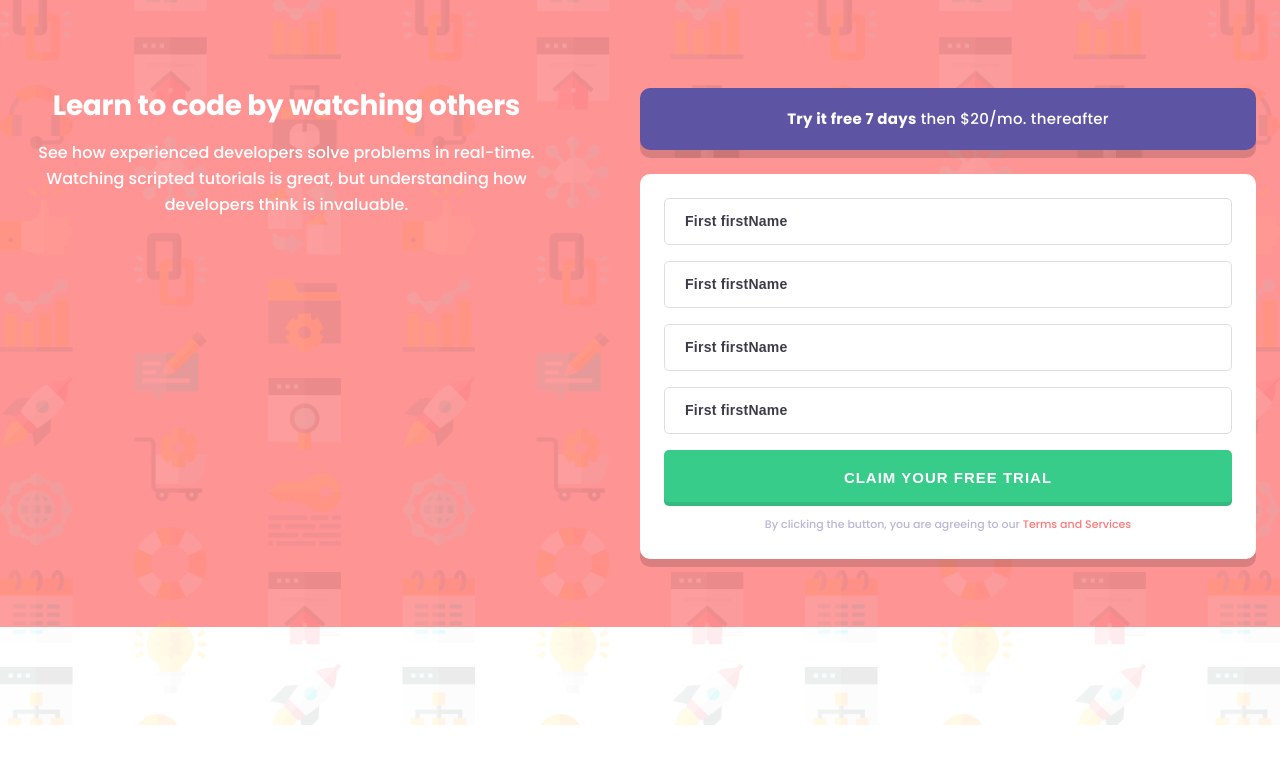
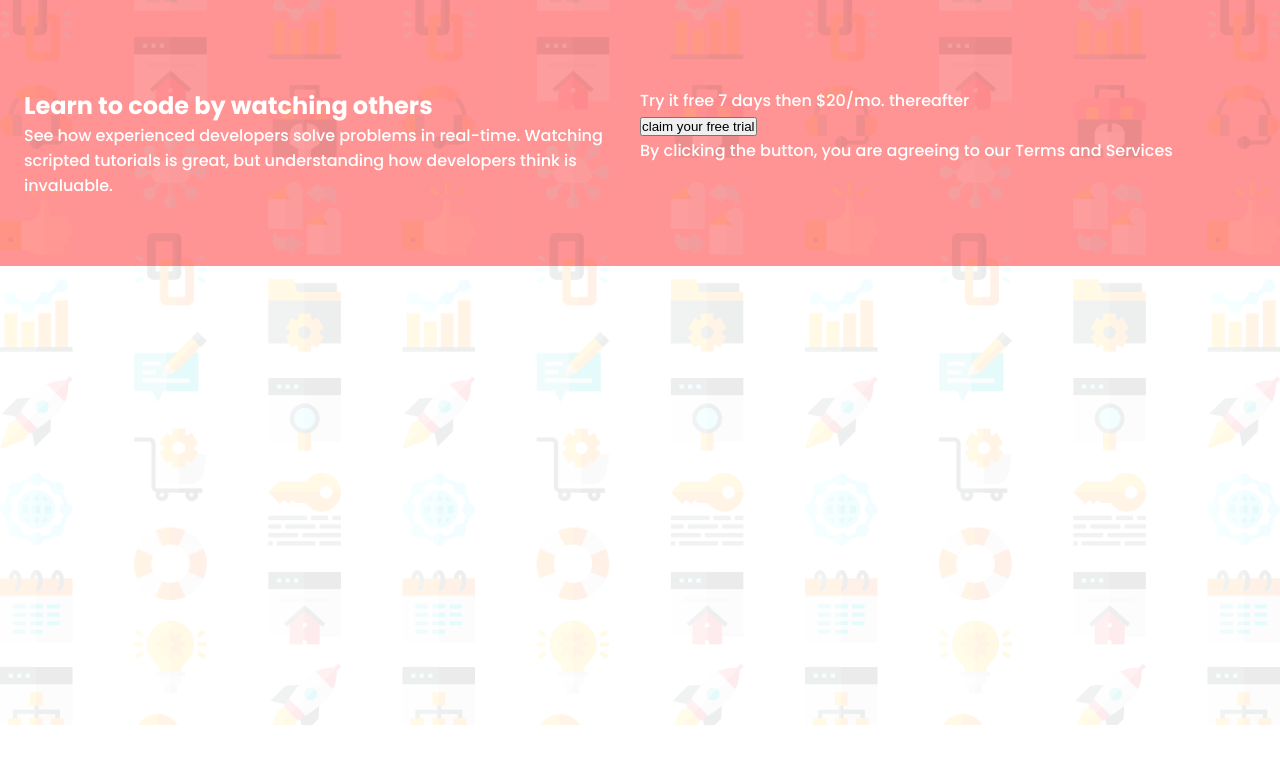
Before and after one commit to esyef/component-with-sign-up-form, a React (Vite) app: page / in a window 1280 px wide. Shown: the top 764 px of the page. Built offline with nearby package versions, Linux system fonts and the light colour scheme.

Commit message:
nueva historia

```diff
--- a/src/components/DescriptionService/DescriptionService.jsx
+++ b/src/components/DescriptionService/DescriptionService.jsx
@@ -1,13 +1,10 @@
-import styles from './DescriptionService.module.css'
-import base from '../../utils.module.css'
-
 const DescriptionService = () => {
 	return (
-		<article className={`${styles.service} ${base.my_large}`}>
-			<div className={base.my_small}>
-				<h1 className={styles.title}> Learn to code by watching others </h1>
+		<article>
+			<div>
+				<h1> Learn to code by watching others </h1>
 			</div>
-			<div className={styles.text}>
+			<div>
 				See how experienced developers solve problems in real-time. Watching
 				scripted tutorials is great, but understanding how developers think is
 				invaluable.
--- a/src/components/DescriptionService/DescriptionService.module.css
+++ /dev/null
@@ -1,18 +0,0 @@
-.service {
-	max-width: 32.8125rem;
-}
-
-.title {
-	text-align: center;
-	font-weight: 700;
-	font-size: 1.75rem;
-	line-height: 2.25rem;
-	letter-spacing: -0.29px;
-}
-
-.text {
-	font-weight: 500;
-	font-size: 1rem;
-	line-height: 1.625rem;
-	text-align: center;
-}
--- a/src/components/Form/Form.jsx
+++ b/src/components/Form/Form.jsx
@@ -1,47 +1,17 @@
-import Input from '../Input/Input'
 import ServicePrice from '../ServicePrice/ServicePrice'
-import styles from './Form.module.css'
-
 
 const Form = () => {
-	const firstName = ''
+
 	return (
 		<section>
 			<ServicePrice />
-			<form className={styles.form}>
-				<Input
-					type='text'
-					value={firstName}
-					name={firstName}
-					placeholder='First firstName'
-				/>
-				<Input
-					type='text'
-					value={firstName}
-					name={firstName}
-					placeholder='First firstName'
-				/>
-				<Input
-					type='text'
-					value={firstName}
-					name={firstName}
-					placeholder='First firstName'
-				/>
-				<Input
-					type='text'
-					value={firstName}
-					name={firstName}
-					placeholder='First firstName'
-				/>
+			<form>
+				<button type='submit'>claim your free trial</button>
 
-				<button type='submit' className={styles.button}>
-					claim your free trial
-				</button>
-
-				<div className={styles.terms}>
-					<p className={styles.text}>
+				<div>
+					<p>
 						By clicking the button, you are agreeing to our{' '}
-						<span className={styles.text_span}> Terms and Services </span>
+						<span> Terms and Services </span>
 					</p>
 				</div>
 			</form>
--- a/src/components/Form/Form.module.css
+++ /dev/null
@@ -1,39 +0,0 @@
-.form {
-	background-color: var(--color-white);
-	border-radius: 0.625rem;
-	padding: 24px;
-	box-shadow: 0px 8px 0px rgba(0, 0, 0, 0.14688);
-}
-
-.button {
-	padding-block: 15px;
-	width: 100%;
-	border: none;
-	background-color: var(--color-green);
-	color: var(--color-white);
-	text-transform: uppercase;
-	border-radius: 5px;
-	box-shadow: inset 0px -4px 0px rgba(0, 0, 0, 0.0908818);
-	font-weight: 600;
-	font-size: 15px;
-	line-height: 26px;
-	letter-spacing: 1px;
-	text-align: center;
-	margin-bottom: 8px;
-}
-
-.terms {
-	width: 90%;
-	margin: auto;
-}
-.text {
-	color: #bab7d4;
-	text-align: center;
-	font-size: 0.6875rem;
-	line-height: 21px;
-	font-weight: 500;
-}
-
-.text_span {
-	color: var(--color-pink);
-}
--- a/src/components/Input/Input.jsx
+++ /dev/null
@@ -1,14 +0,0 @@
-import styles from './Input.module.css';
-import utils from '../../utils.module.css'
-
-const Input = ({type,value,name,placeholder}) => {
-  return <input
-    type={type}
-    value={value}
-    name={name}
-    placeholder={placeholder}
-    className={`${styles.input} ${utils.my_small}`}
-  />;
-};
-
-export default Input;
--- a/src/components/Input/Input.module.css
+++ /dev/null
@@ -1,16 +0,0 @@
-.input {
-	width: 100%;
-	padding-block: 0.9375rem;
-	padding-inline-start: 1.25rem;
-	border-radius: 5px;
-	outline: none;
-	border: 1px solid #dedede;
-}
-
-.input::placeholder {
-	color: var(--color-dark);
-	font-weight: 600;
-	font-size: 14px;
-	line-height: 26px;
-	letter-spacing: 0.25px;
-}
--- a/src/components/ServicePrice/ServicePrice.jsx
+++ b/src/components/ServicePrice/ServicePrice.jsx
@@ -1,11 +1,10 @@
-import styles from './ServicePrice.module.css'
-import base from '../../utils.module.css'
+
 
 const ServicePrice = () => {
 	return (
-		<section className={`${styles.servicePrice} ${base.my_medium}`}>
-			<p className={styles.text}>
-				<span className={styles.text_bold}>Try it free 7 days</span> then $20/mo. thereafter
+		<section >
+			<p >
+				<span >Try it free 7 days</span> then $20/mo. thereafter
 			</p>
 		</section>
 	)
--- a/src/components/ServicePrice/ServicePrice.module.css
+++ /dev/null
@@ -1,19 +0,0 @@
-.servicePrice {
-	background-color: var(--color-purple);
-	text-align: center;
-	padding-inline: 4.1875rem;
-	padding-block: 1.125rem;
-	border-radius: 10px;
-	box-shadow: 0px 8px 0px rgba(0, 0, 0, 0.14688);
-}
-
-.text {
-	font-weight: 400;
-	font-size: 0.9375rem;
-	line-height: 1.625rem;
-	letter-spacing: 0.27px;
-}
-
-.text_bold {
-	font-weight: bold;
-}
```
